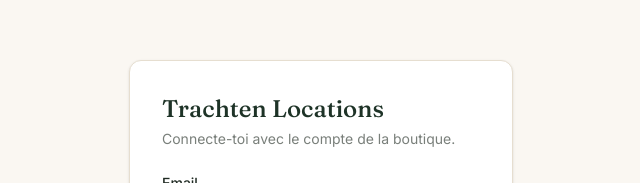
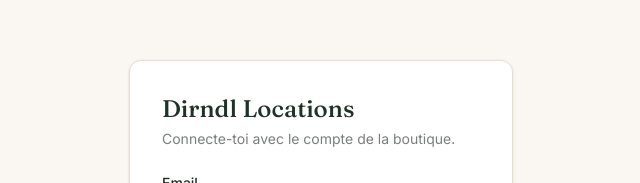
Before and after one commit to SlypTom/DirndlLocations, a Next.js app: page /login in a window 1280 px wide. Shown: the part 191-374 px from the top of the page, without its empty margins (319-959 px from the left). Built offline with nearby package versions, Linux system fonts and the light colour scheme; no server answers.

Commit message:
New README

```diff
--- a/app/login/page.tsx
+++ b/app/login/page.tsx
@@ -38,7 +38,7 @@ export default function LoginPage() {
         className="w-full max-w-sm rounded-xl border border-border bg-surface p-8 shadow-sm"
       >
         <h1 className="font-heading text-2xl text-primary-dark">
-          Trachten Locations
+          Dirndl Locations
         </h1>
         <p className="mt-1 text-sm text-foreground/60">
           Connecte-toi avec le compte de la boutique.
```
Also changed, not shown: 1 other file (tests, documents, lock files or other folders).
